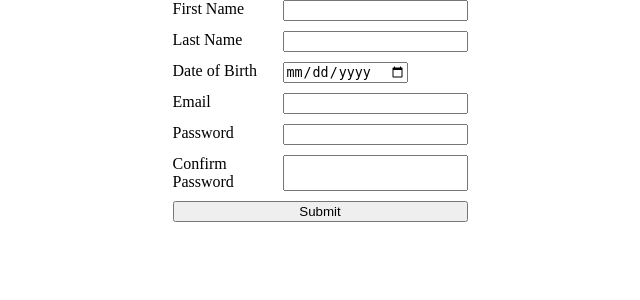
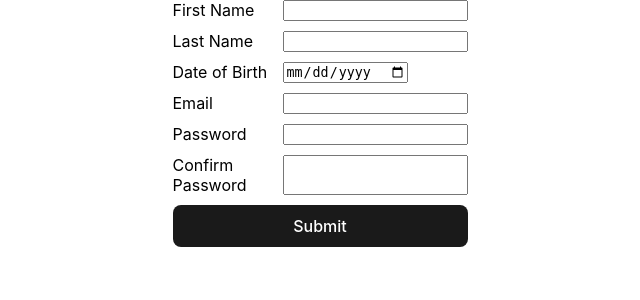
Before and after one commit to joshuaobare/financial-management, a PHP site: page /public/register.php in a window 1280 px wide. Shown: the top 300 px of the page, without its empty margins (320-960 px from the left). Run offline with PHP 8.4, Linux system fonts and the light colour scheme.

Commit message:
Add global stylesheet main.css

```diff
--- a/public/register.php
+++ b/public/register.php
@@ -27,6 +27,7 @@ if ((isset($_POST["first_name"])) && (isset($_POST["last_name"])) && (isset($_PO
 <head>
         <meta charset="UTF-8">
         <meta name="viewport" content="width=device-width, initial-scale=1.0">
+        <link rel="stylesheet" href="../styles/main.css">
         <link rel="stylesheet" href="../styles/register.css">
         <title>Register</title>
 </head>
--- /dev/null
+++ b/styles/main.css
@@ -0,0 +1,21 @@
+html {
+  font-family: Inter, system-ui, Avenir, Helvetica, Arial, sans-serif;
+}
+
+body {
+  padding: 0;
+  margin: 0;
+}
+
+button {
+  border-radius: 8px;
+  border: 1px solid transparent;
+  padding: 0.6em 1.2em;
+  font-size: 1em;
+  font-weight: 500;
+  font-family: inherit;
+  background-color: #1a1a1a;
+  cursor: pointer;
+  transition: border-color 0.25s;
+  color: white;
+}
--- a/styles/register.css
+++ b/styles/register.css
@@ -3,11 +3,6 @@
   display: flex;
   justify-content: center;
   align-items: center;
-}
-
-body {
-  padding: 0;
-  margin: 0;
 }
 
 .register-form {
```
